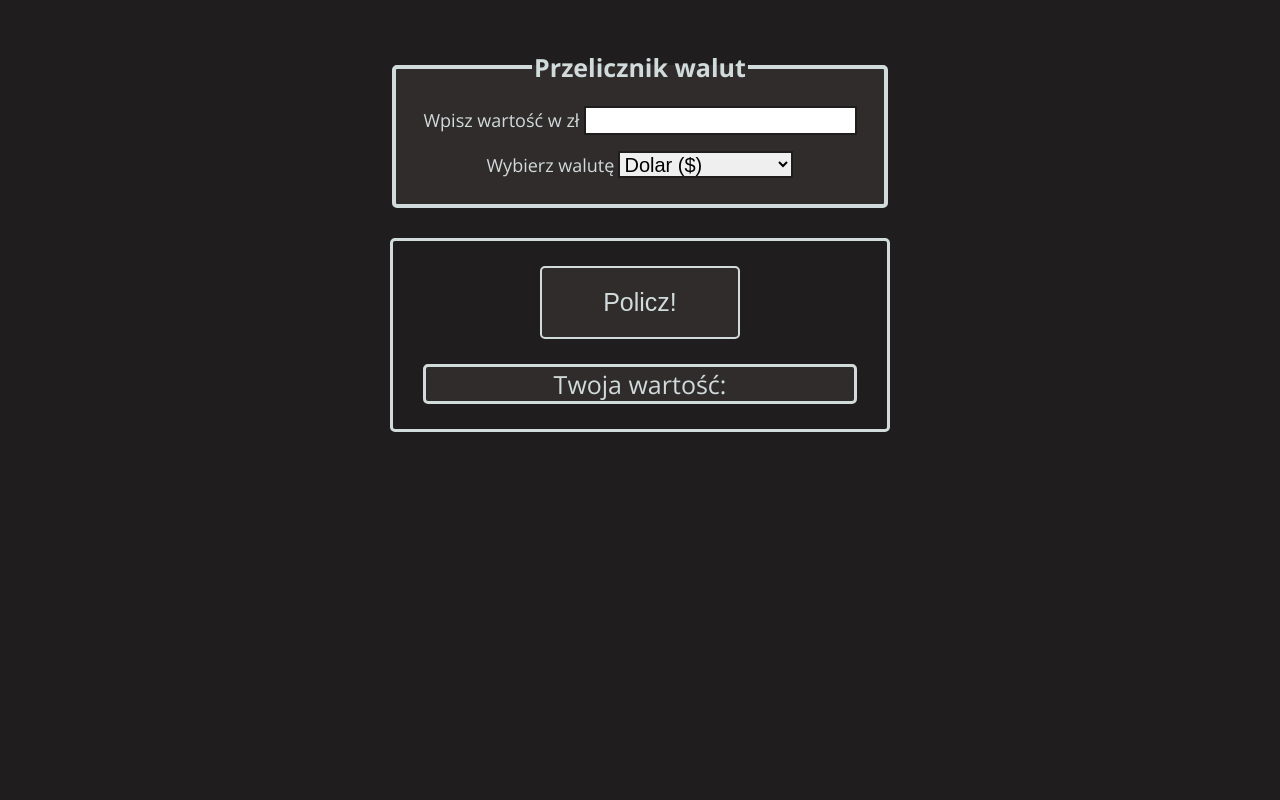
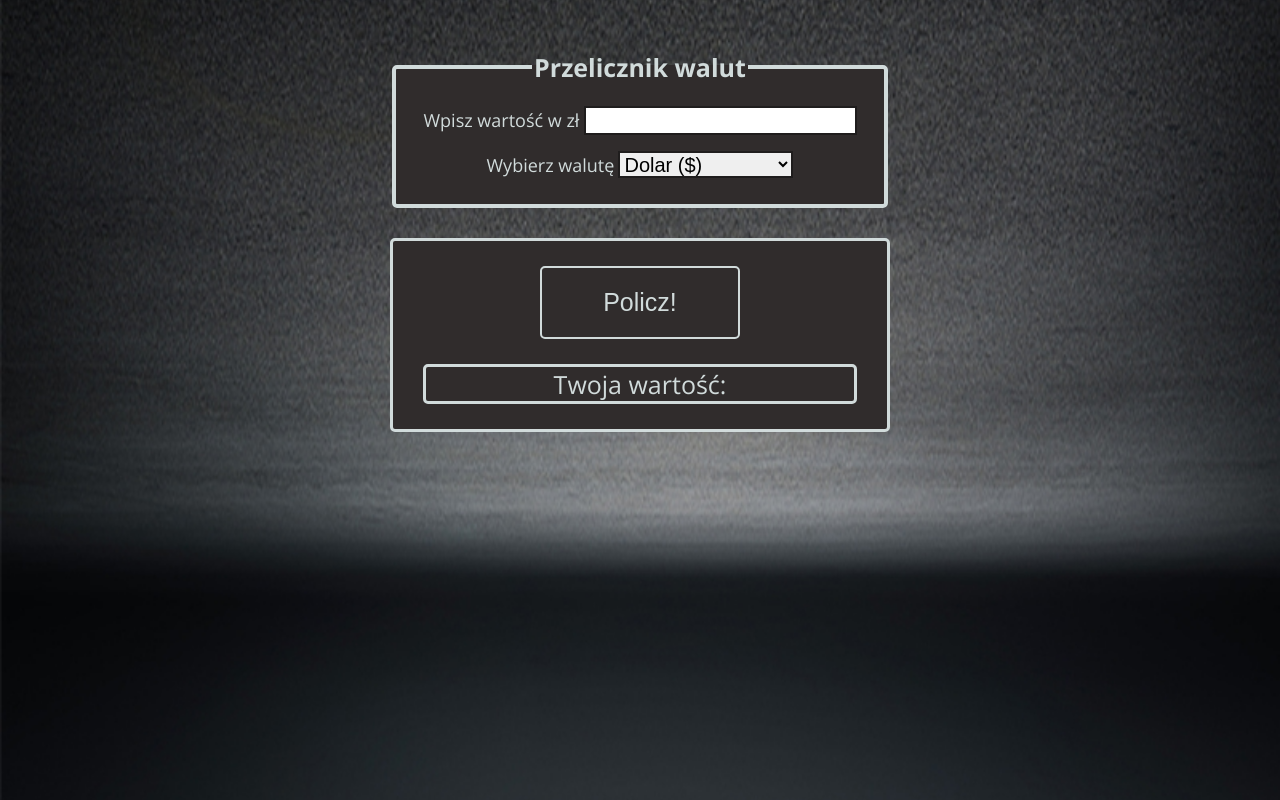
Before and after one commit to FilipPitura/currency-converter, a plain HTML site: page index.html in a window 1280 px wide. Drawn offline with nearby package versions, Linux system fonts and the light colour scheme.

Commit message:
background image added

```diff
--- a/css/form.css
+++ b/css/form.css
@@ -37,6 +37,7 @@
     border: 3px solid rgb(209, 219, 219);
     border-radius: 5px;
     margin-top: 30px;
+    background-color: rgb(48, 44, 44);
 }
 
 .resultButton {
--- a/css/style.css
+++ b/css/style.css
@@ -4,7 +4,9 @@ body {
     margin-left: auto;
     margin-right: auto;
     text-align: center;
-    background-color: rgb(31, 29, 29);
+    background-image: url(../images/backgroundImage.jpg);
+    background-position: center;
+    background-size: cover;
 }
 
 html {
```
Also changed, not shown: images/backgroundImage.jpg (added).
